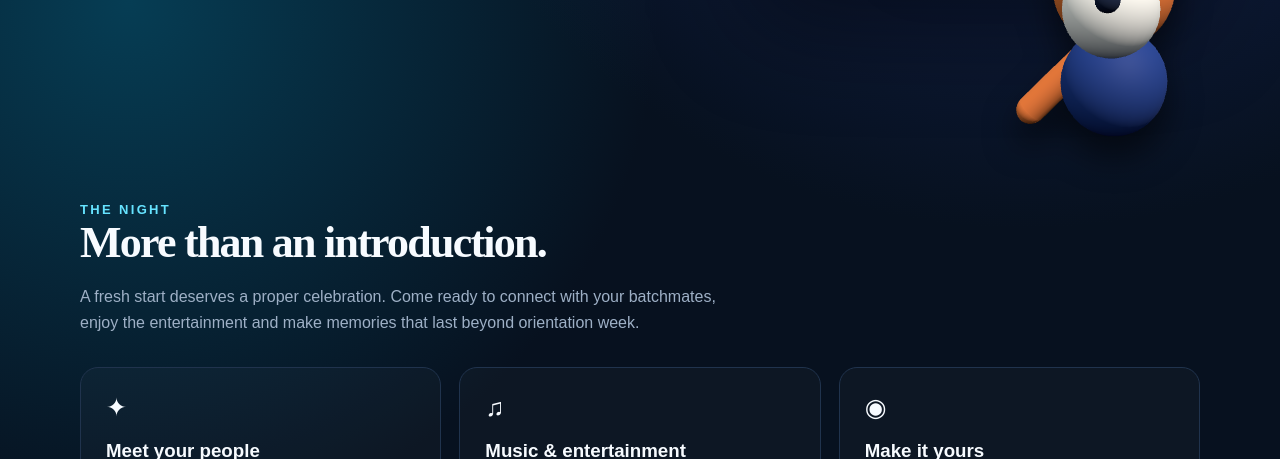
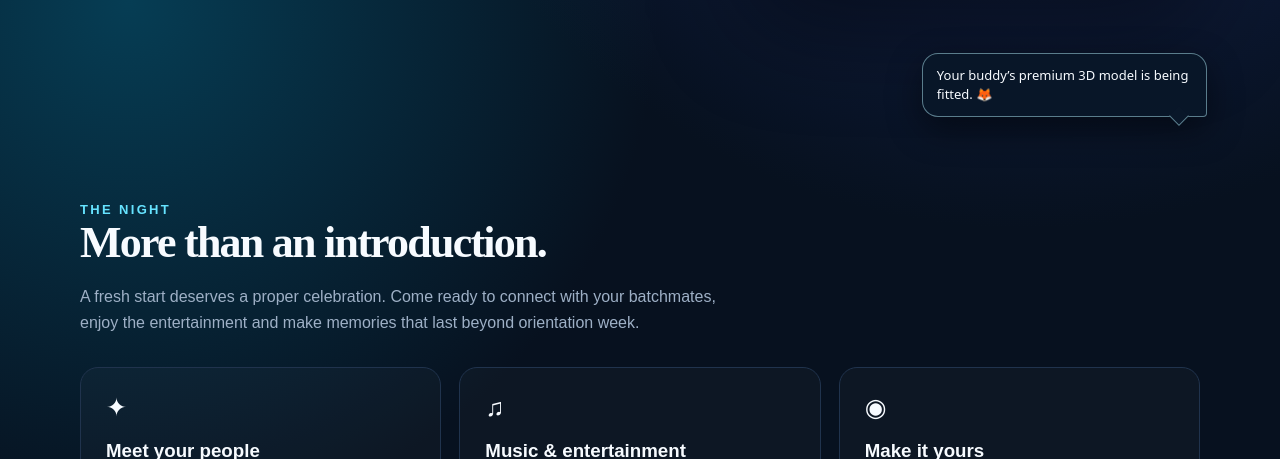
Before and after one commit to johngeorgea157-stack/FRESHERSPARTY, a website: page index.html in a window 1280 px wide. Shown: the part 641-1100 px from the top of the page. Drawn offline with nearby package versions, Linux system fonts and the light colour scheme; no server answers.

Commit message:
Require premium GLB assets for fox companion

```diff
--- a/pet/pet.css
+++ b/pet/pet.css
@@ -1 +1,2 @@
 #pet-companion{position:fixed;z-index:30;right:clamp(14px,4vw,56px);bottom:18px;width:230px;height:280px;pointer-events:none;opacity:1;transition:opacity .25s ease,transform .35s ease;filter:drop-shadow(0 20px 16px #0008)}#pet-companion[hidden]{display:none}.pet-companion__canvas{width:100%;height:100%;display:block}.pet-companion__bubble{position:absolute;right:46px;bottom:205px;width:min(285px,74vw);padding:12px 14px;border:1px solid #b9f5ff77;border-radius:16px 16px 4px 16px;background:#091729f2;color:#f7fbff;font:500 13px/1.45 system-ui,sans-serif;box-shadow:0 12px 35px #0007;opacity:0;transform:translateY(8px) scale(.97);transition:.2s;visibility:hidden}.pet-companion__bubble::after{content:"";position:absolute;right:20px;bottom:-7px;width:13px;height:13px;background:#091729;transform:rotate(45deg);border-right:1px solid #b9f5ff77;border-bottom:1px solid #b9f5ff77}.pet-companion__bubble.is-visible{visibility:visible;opacity:1;transform:none}@media(max-width:800px){#pet-companion{width:135px;height:165px;right:3px;bottom:7px;opacity:.93}.pet-companion__bubble{right:20px;bottom:126px;font-size:12px;width:min(240px,67vw)}}@media(prefers-reduced-motion:reduce){#pet-companion,.pet-companion__bubble{transition:none}}
+#pet-companion.is-awaiting-model{width:1px;height:1px;filter:none}.is-awaiting-model .pet-companion__canvas{display:none}.is-awaiting-model .pet-companion__bubble{right:22px;bottom:24px}
--- a/pet/pet.js
+++ b/pet/pet.js
@@ -14,12 +14,11 @@ class PetCompanion {
   constructor() { this.mode = "friendly"; this.state = "IDLE"; this.lastContextKey = ""; this.clock = new THREE.Clock(); this.mount(); this.setupScene(); this.bind(); this.animate(); this.say("Hi! I’m your Freshers Party fox. Tell me a little about you!", "Welcome", "Smile"); }
   mount() { this.el = document.createElement("aside"); this.el.id = "pet-companion"; this.el.setAttribute("aria-live", "polite"); this.el.innerHTML = '<div class="pet-companion__bubble"></div><canvas class="pet-companion__canvas" aria-label="Animated fox companion"></canvas>'; document.body.append(this.el); this.canvas = this.el.querySelector("canvas"); this.bubble = this.el.querySelector(".pet-companion__bubble"); }
   setupScene() { this.renderer = new THREE.WebGLRenderer({ canvas: this.canvas, alpha: true, antialias: true }); this.renderer.setPixelRatio(Math.min(devicePixelRatio, 1.5)); this.scene = new THREE.Scene(); this.camera = new THREE.PerspectiveCamera(35, 1, .1, 100); this.camera.position.set(0, 1.2, 5); this.scene.add(new THREE.HemisphereLight(0xe9f9ff, 0x192438, 2.4)); const key = new THREE.DirectionalLight(0xffffff, 2.2); key.position.set(3, 5, 4); this.scene.add(key); this.root = new THREE.Group(); this.scene.add(this.root); this.loadModel(this.mode); this.resize(); new ResizeObserver(() => this.resize()).observe(this.el); }
-  async loadModel(mode) { this.root.clear(); this.model = this.makeFox(mode); this.root.add(this.model); try { const gltf = await new GLTFLoader().loadAsync(MODEL_URLS[mode]); this.root.clear(); this.model = gltf.scene; this.root.add(this.model); this.mixer = new THREE.AnimationMixer(this.model); this.actions = Object.fromEntries(gltf.animations.map(c => [c.name, this.mixer.clipAction(c)])); this.playAnimation("Idle"); } catch { this.mixer = null; this.actions = null; } }
-  makeFox(mode) { const fox = new THREE.Group(), orange = new THREE.MeshStandardMaterial({ color: mode === "friendly" ? 0xf47a38 : 0x8e426d, roughness: .64 }), white = new THREE.MeshStandardMaterial({ color: 0xfff4e8, roughness: .8 }), dark = new THREE.MeshStandardMaterial({ color: 0x15213c }), hoodie = new THREE.MeshStandardMaterial({ color: mode === "friendly" ? 0x213c83 : 0x201a3b, roughness: .7 }); const mesh = (g, m, x, y, z, s = 1) => { const o = new THREE.Mesh(g, m); o.position.set(x, y, z); o.scale.setScalar(s); fox.add(o); return o; }; mesh(new THREE.SphereGeometry(.72, 32, 24), orange, 0, 1.38, 0); mesh(new THREE.SphereGeometry(.53, 28, 20), white, 0, 1.14, .47); this.ears = [mesh(new THREE.ConeGeometry(.28, .72, 4), orange, -.48, 2.08, 0), mesh(new THREE.ConeGeometry(.28, .72, 4), orange, .48, 2.08, 0)]; this.ears[0].rotation.z = -.2; this.ears[1].rotation.z = .2; this.eyes = [mesh(new THREE.SphereGeometry(.12, 20, 16), dark, -.26, 1.52, .62), mesh(new THREE.SphereGeometry(.12, 20, 16), dark, .26, 1.52, .62)]; mesh(new THREE.SphereGeometry(.13, 18, 14), dark, 0, 1.23, .95); mesh(new THREE.SphereGeometry(.63, 28, 18), hoodie, 0, .28, 0); const tail = mesh(new THREE.CapsuleGeometry(.18, .9, 8, 16), orange, -.72, .2, -.18); tail.rotation.z = -.8; fox.scale.setScalar(.95); return fox; }
+  async loadModel(mode) { this.root.clear(); this.model = null; this.mixer = null; this.actions = null; this.el.classList.remove("is-awaiting-model"); try { const gltf = await new GLTFLoader().loadAsync(MODEL_URLS[mode]); this.model = gltf.scene; this.root.add(this.model); this.mixer = new THREE.AnimationMixer(this.model); this.actions = Object.fromEntries(gltf.animations.map(c => [c.name, this.mixer.clipAction(c)])); this.playAnimation("Idle"); } catch { this.el.classList.add("is-awaiting-model"); this.bubble.textContent = "Your buddy’s premium 3D model is being fitted. 🦊"; this.bubble.classList.add("is-visible"); } }
   resize() { const { width, height } = this.el.getBoundingClientRect(); this.renderer.setSize(width, height, false); this.camera.aspect = width / height; this.camera.updateProjectionMatrix(); }
-  animate() { requestAnimationFrame(() => this.animate()); const delta = this.clock.getDelta(), t = this.clock.elapsedTime; if (!reducedMotion && this.model) { this.model.position.y = Math.sin(t * 1.6) * .035; this.model.rotation.y = Math.sin(t * .7) * .18; this.ears?.forEach((ear, i) => ear.rotation.z = (i ? .2 : -.2) + Math.sin(t * 2 + i) * .06); } this.mixer?.update(delta); this.renderer.render(this.scene, this.camera); }
+  animate() { requestAnimationFrame(() => this.animate()); const delta = this.clock.getDelta(), t = this.clock.elapsedTime; if (!reducedMotion && this.model) { this.model.position.y = Math.sin(t * 1.6) * .035; this.model.rotation.y = Math.sin(t * .7) * .18; } this.mixer?.update(delta); this.renderer.render(this.scene, this.camera); }
   playAnimation(name) { this.state = name.toUpperCase(); if (this.actions?.[name]) { Object.values(this.actions).forEach(a => a.fadeOut(.18)); this.actions[name].reset().fadeIn(.18).play(); } else if (name === "Excited" || name === "Celebrate") { this.el.style.transform = "translateY(-12px) rotate(-2deg)"; setTimeout(() => this.el.style.transform = "", 550); } }
-  setExpression(expression) { const scale = expression === "Surprise" ? 1.35 : expression === "Blink" ? .08 : 1; this.eyes?.forEach(eye => eye.scale.y = scale); setTimeout(() => this.eyes?.forEach(eye => eye.scale.y = 1), 220); }
+  setExpression(expression) { this.model?.traverse(node => { if (!node.isMesh || !node.morphTargetDictionary || !node.morphTargetInfluences) return; Object.entries(node.morphTargetDictionary).forEach(([name, index]) => { node.morphTargetInfluences[index] = name.toLowerCase() === expression.toLowerCase() ? 1 : 0; }); }); }
   say(message, animation = "Idle", expression = "Smile") { this.bubble.textContent = message; this.bubble.classList.add("is-visible"); this.playAnimation(animation); this.setExpression(expression); clearTimeout(this.timer); this.timer = setTimeout(() => this.bubble.classList.remove("is-visible"), 6200); }
   context() { return { name: document.querySelector("#fullName")?.value.trim().slice(0, 60) || "", course: document.querySelector("#course")?.value.trim().slice(0, 80) || "", batch: document.querySelector("#batch")?.value || "", mode: this.mode }; }
   async react() { if (this.mode === "off") return; const context = this.context(); if (!context.name && !context.course && !context.batch) return; const key = JSON.stringify(context); if (key === this.lastContextKey) return; this.lastContextKey = key; this.playAnimation(this.mode === "friendly" ? "Curious" : "Smug"); try { const reply = await requestPetReply(context); this.say(reply.message, reply.animation, reply.expression); } catch { this.say(this.mode === "friendly" ? "I’m still cheering you on!" : "My joke generator is taking a snack break. 🦊", "Idle", "Smile"); } }
```
Also changed, not shown: pet/README.md.
